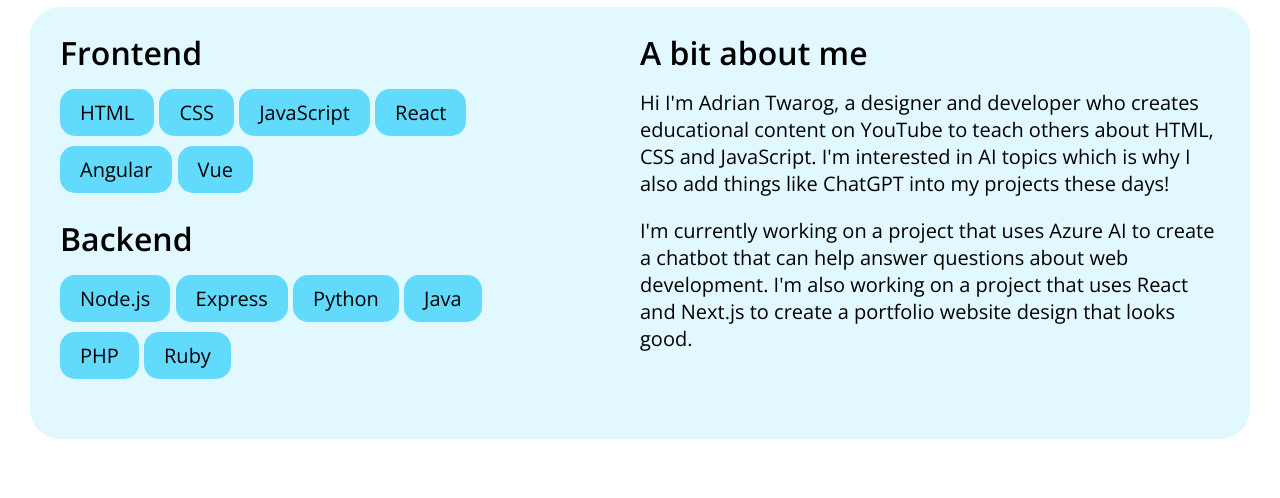
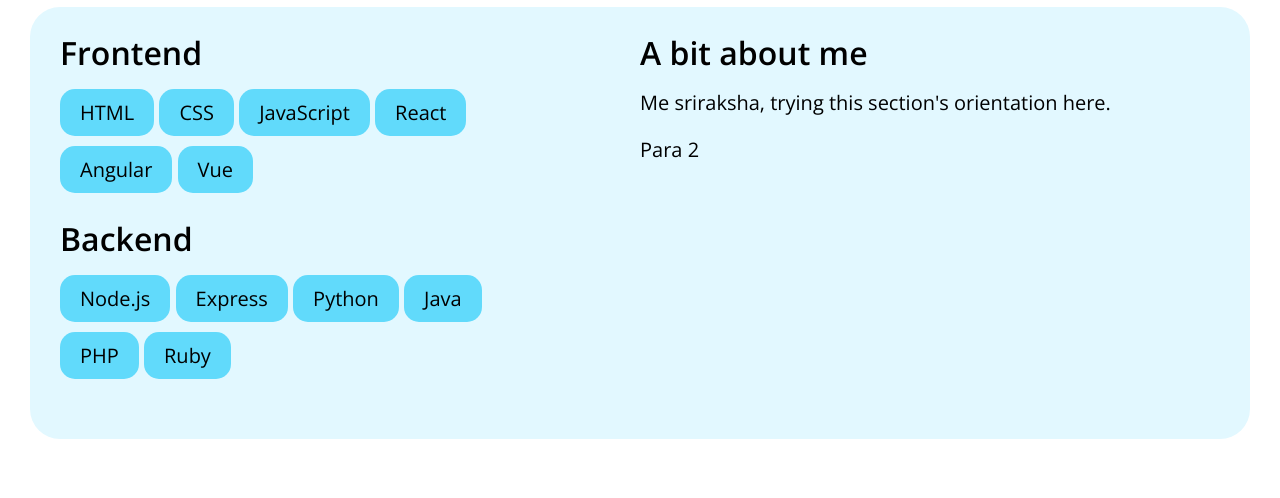
Before and after one commit to SrirakshaMS/srirakshams.github.io, a plain HTML site: page index.html in a window 1280 px wide. Shown: the part 1515-2013 px from the top of the page. Drawn offline with nearby package versions, Linux system fonts and the light colour scheme.

Commit message:
half way there

```diff
--- a/index.html
+++ b/index.html
@@ -11,7 +11,7 @@
 		rel="stylesheet">
 	<link rel="stylesheet" href="style.css">
 	<script src="script.js"></script>
-	<link rel="icon" type="image/jpg" href="imgs/favicon.jpg">
+	<!-- <link rel="icon" type="image/jpg" href="imgs/favicon.jpg"> -->
 </head>
 
 <body>
@@ -144,14 +144,10 @@
 				<div class="right-column">
 					<h3>A bit about me</h3>
 					<p>
-						Hi I'm Adrian Twarog, a designer and developer who creates educational content on YouTube to
-						teach others about HTML, CSS and JavaScript. I'm interested in AI topics which is why I also add
-						things like ChatGPT into my projects these days!
+						Me sriraksha, trying this section's orientation here.
 					</p>
 					<p>
-						I'm currently working on a project that uses Azure AI to create a chatbot that can help answer
-						questions about web development. I'm also working on a project that uses React and Next.js to
-						create a portfolio website design that looks good.
+						Para 2
 					</p>
 				</div>
 			</div>
@@ -182,7 +178,7 @@
 			</div>
 		</section>
 
-		<section class="work-experience container">
+		<!-- <section class="work-experience container">
 			<h2>
 				<small>Recent</small>
 				Work Experience
@@ -229,7 +225,7 @@
 				</article>
 
 			</div>
-		</section>
+		</section> -->
 		<section id="projects" class="bento container">
 			<h2>
 				<small>
```
Also changed, not shown: imgs/favicon.jpg (deleted).
